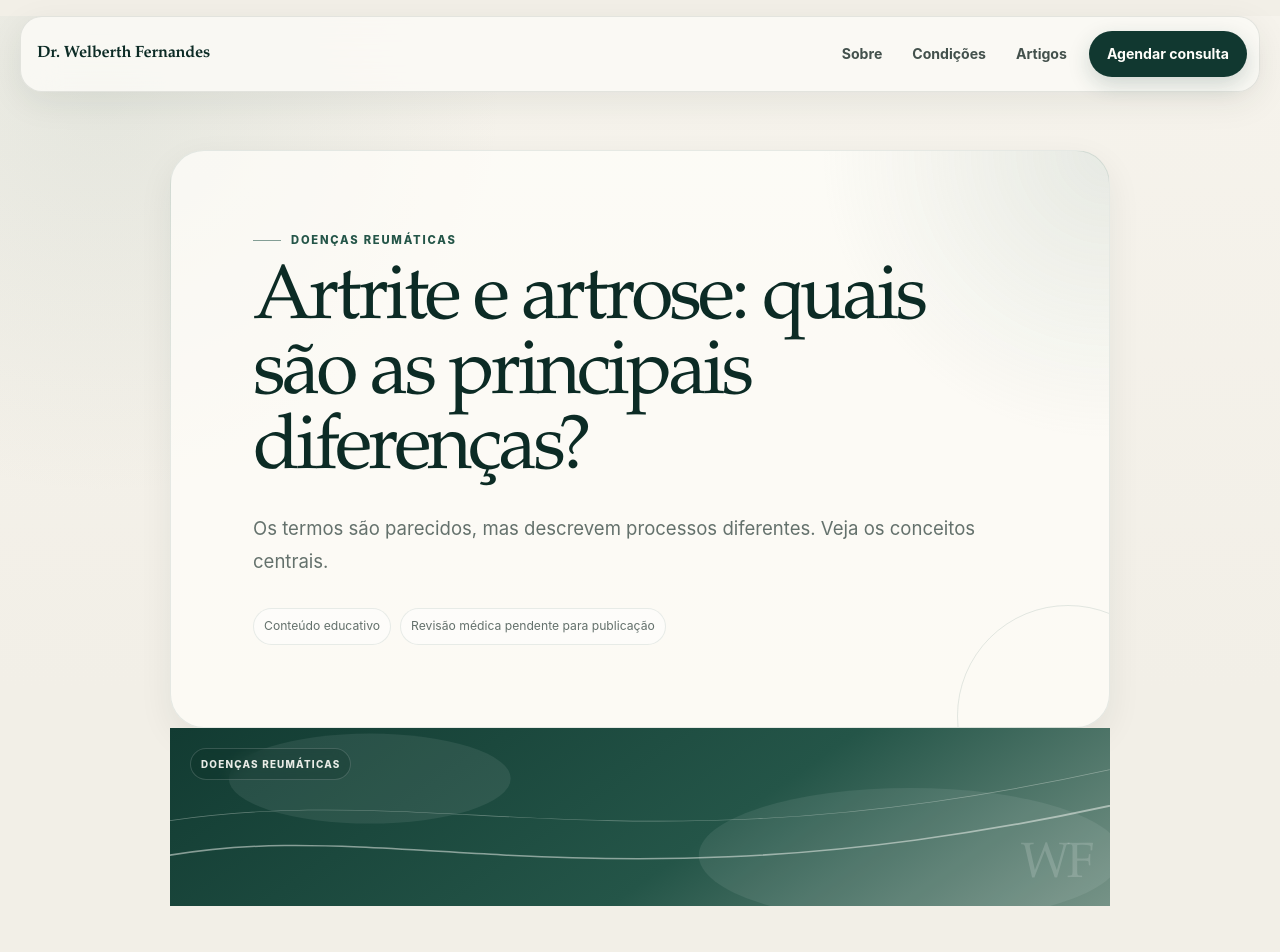
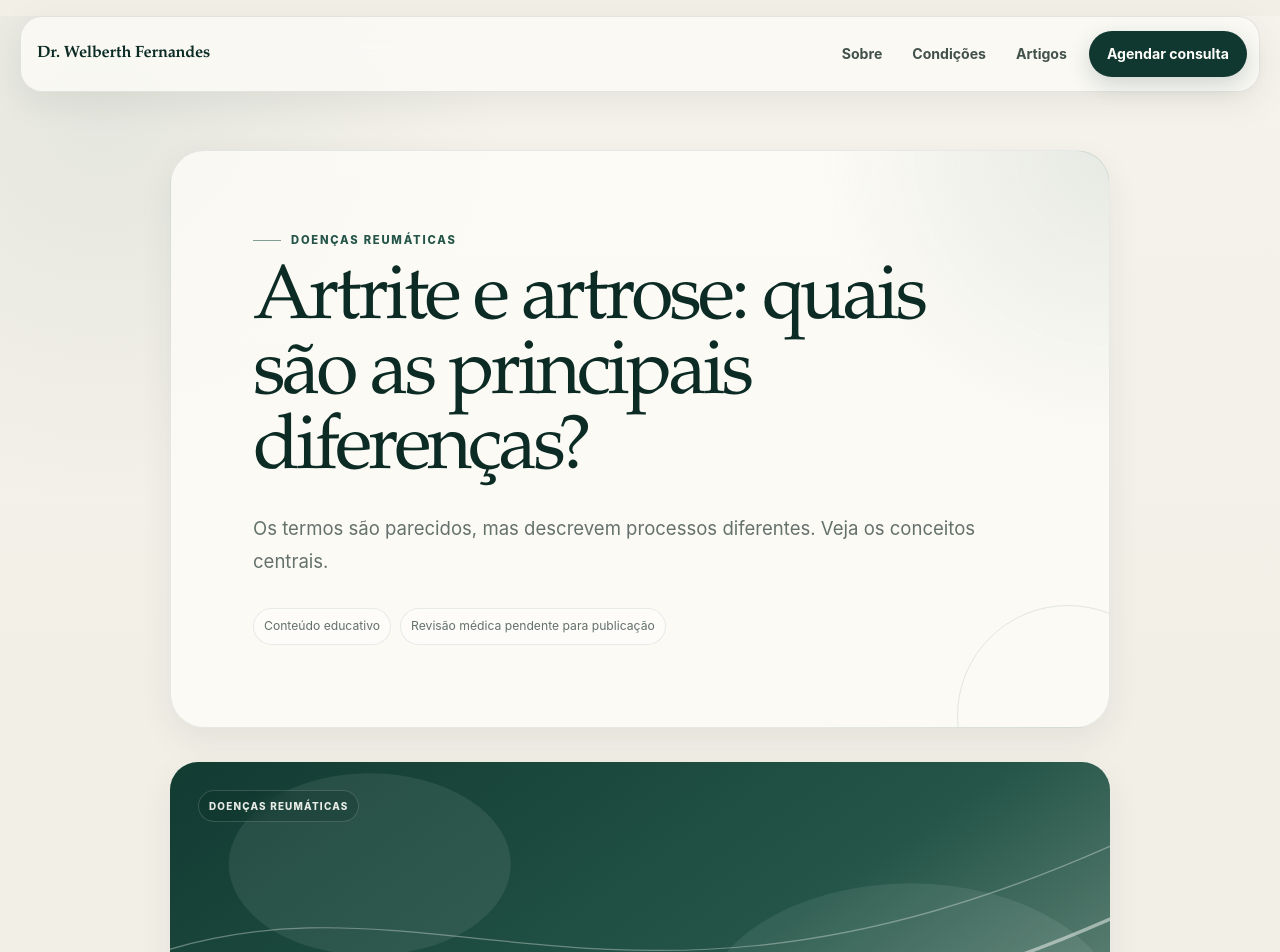
Before and after one commit to Zoqvera/Dr.-Welberth, a Next.js app: page /artigos/artrite-e-artrose-diferencas in a window 1280 px wide. Shown: the top 952 px of the page. Built offline with nearby package versions, Linux system fonts and the light colour scheme.

Commit message:
Refine article detail cover presentation

```diff
--- a/app/refinements.css
+++ b/app/refinements.css
@@ -129,6 +129,28 @@
   transform: translate(-76px, -34px) scale(.75);
 }
 
+.article-page-cover {
+  margin-top: 34px;
+  overflow: hidden;
+  border-radius: 28px;
+  box-shadow: var(--shadow-sm);
+}
+
+.article-page-cover .article-cover {
+  height: clamp(220px, 34vw, 360px);
+}
+
+.article-page-cover .article-cover-mark {
+  right: 28px;
+  bottom: 20px;
+  font-size: clamp(4rem, 8vw, 6.5rem);
+}
+
+.article-page-cover .article-cover-label {
+  top: 28px;
+  left: 28px;
+}
+
 .hero-copy > *,
 .hero-panel {
   animation: refined-rise 720ms cubic-bezier(.2,.8,.2,1) both;
@@ -182,6 +204,11 @@
   .article-cover {
     height: 160px;
   }
+
+  .article-page-cover {
+    margin-top: 26px;
+    border-radius: 22px;
+  }
 }
 
 @media (prefers-reduced-motion: reduce) {
```
